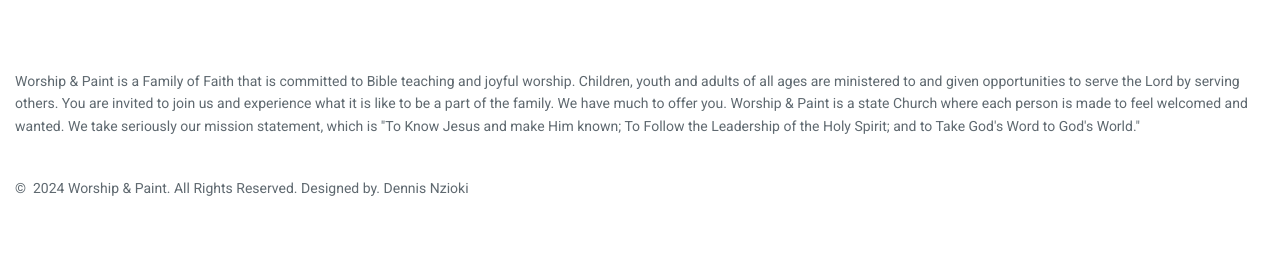
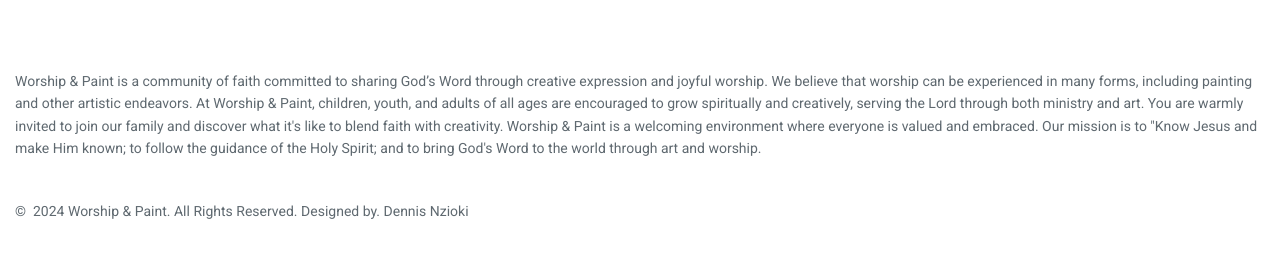
Before and after one commit to DNXEMPIRE-1/Worship-Paint, a plain HTML site: page single-event.html in a window 1280 px wide. Shown: the part 2657-2915 px from the top of the page. Drawn offline with Linux system fonts and the light colour scheme; a web font is replaced by a local one.

Commit message:
Update single-event.html

```diff
--- a/single-event.html
+++ b/single-event.html
@@ -262,13 +262,15 @@
         <div class="container">
           <div class="row row-xl-40">
             <div class="col-12 wow fadeInUp" data-wow-delay=".2s">
-              <p>Worship & Paint is a Family of Faith that is committed to Bible teaching and joyful worship. Children,
-                youth and adults of all ages are ministered to and given opportunities to serve the Lord by serving
-                others. You are invited to join us and experience what it is like to be a part of the family. We have
-                much to offer you. Worship & Paint is a state Church where each person is made to feel welcomed and
-                wanted. We take
-                seriously our mission statement, which is "To Know Jesus and make Him known; To Follow the Leadership of
-                the Holy Spirit; and to Take God's Word to God's World."</p>
+              <p>Worship & Paint is a community of faith committed to sharing God’s Word through creative expression and
+                joyful worship. We believe that worship can be experienced in many forms, including painting and other
+                artistic endeavors. At Worship & Paint, children, youth, and adults of all ages are encouraged to grow
+                spiritually and creatively, serving the Lord through both ministry and art.
+
+                You are warmly invited to join our family and discover what it's like to blend faith with creativity.
+                Worship & Paint is a welcoming environment where everyone is valued and embraced. Our mission is to
+                "Know Jesus and make Him known; to follow the guidance of the Holy Spirit; and to bring God's Word to
+                the world through art and worship.</p>
             </div>
             <div class="col-12 wow fadeInUp" data-wow-delay=".4s">
               <p class="rights"><span>&copy;&nbsp; </span><span
```
